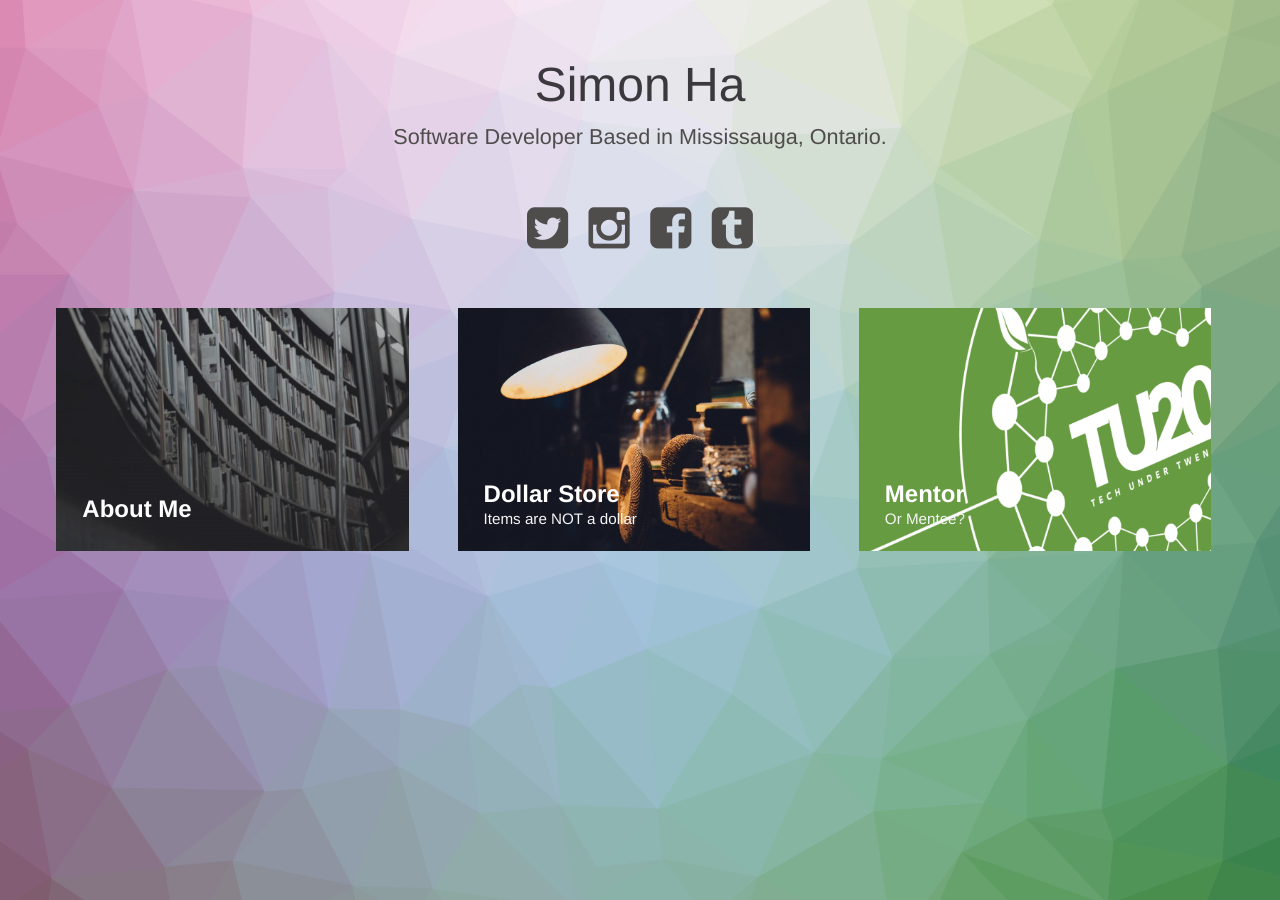
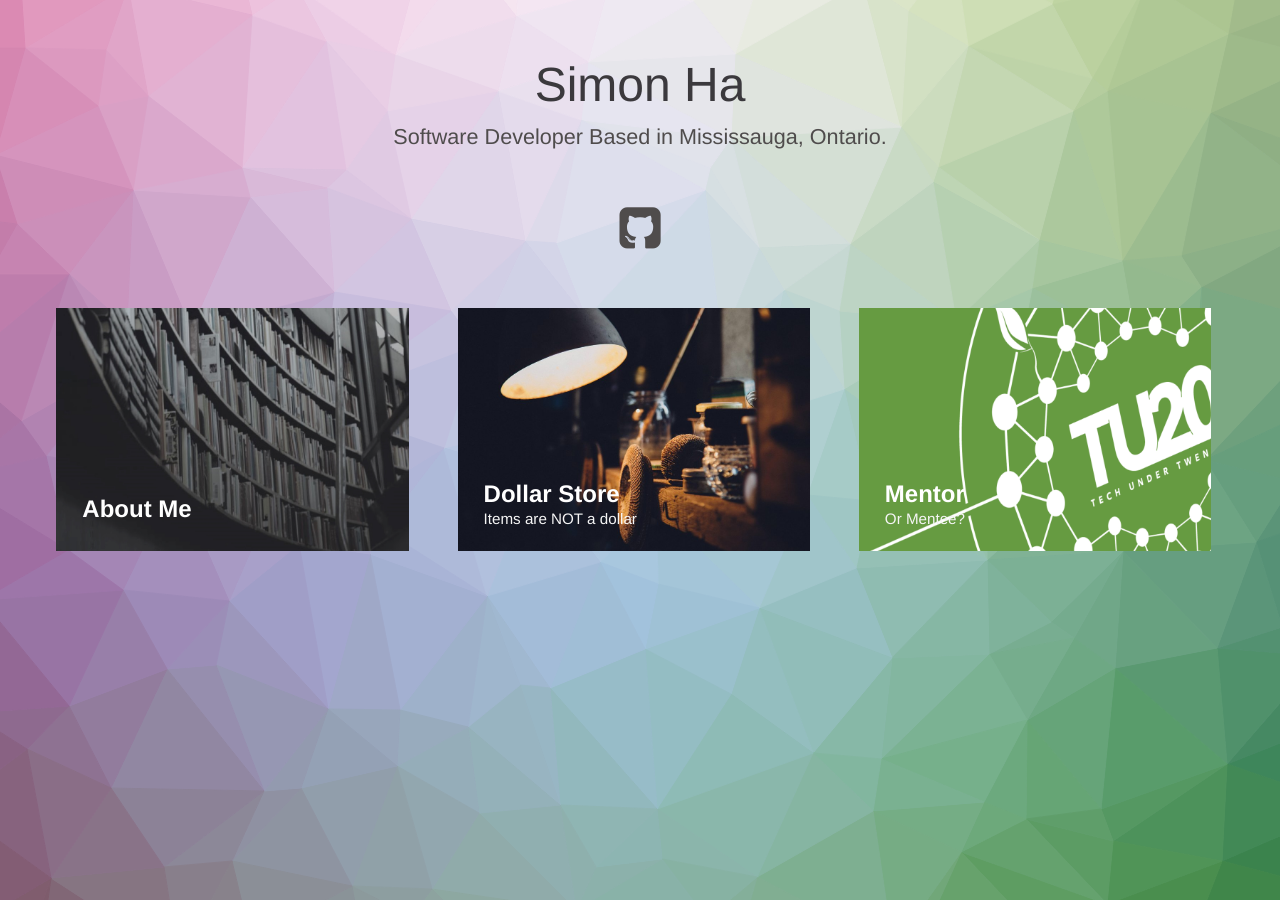
Before and after one commit to simonha9/simonha9.github.io, a Jekyll site: the page built from index.html, in a window 1280 px wide. Built offline with Jekyll 4.4.1, drawn with Linux system fonts in a browser that asks for light colours; emoji names are drawn with the system emoji font.

```diff
--- a/about-me/_posts/2020-10-09-about-me.markdown
+++ b/about-me/_posts/2020-10-09-about-me.markdown
@@ -30,4 +30,4 @@ May - Aug 2020
 Junior Developer: Insurance portal revamp, scheduling & APIs
 May - Aug 2019
 
-##### [View My Resume](/about-me/Simon_Ha_Resume.pdf) :point_left:
+<u><a href="/about-me/Simon_Ha_Resume.pdf" target="_blank">View My Resume</a></u> :point_left:
--- a/index.html
+++ b/index.html
@@ -30,10 +30,7 @@ layout: compress
     <header class="header">
         <h1>Simon Ha<span>Software Developer Based in Mississauga, Ontario.</span></h1>
         <nav class="links">
-            <a href="#"><i class="fa fa-twitter-square fa-3x"></i></a>
-            <a href="#"><i class="fa fa-instagram fa-3x"></i></a>
-            <a href="#"><i class="fa fa-facebook-square fa-3x"></i></a>
-            <a href="#"><i class="fa fa-tumblr-square fa-3x"></i></a>
+            <a href="http://github.com/simonha9" target="_blank"><i class="fa fa-github-square fa-3x"></i></a>
         </nav>
     </header>
     <div class="content">
```
